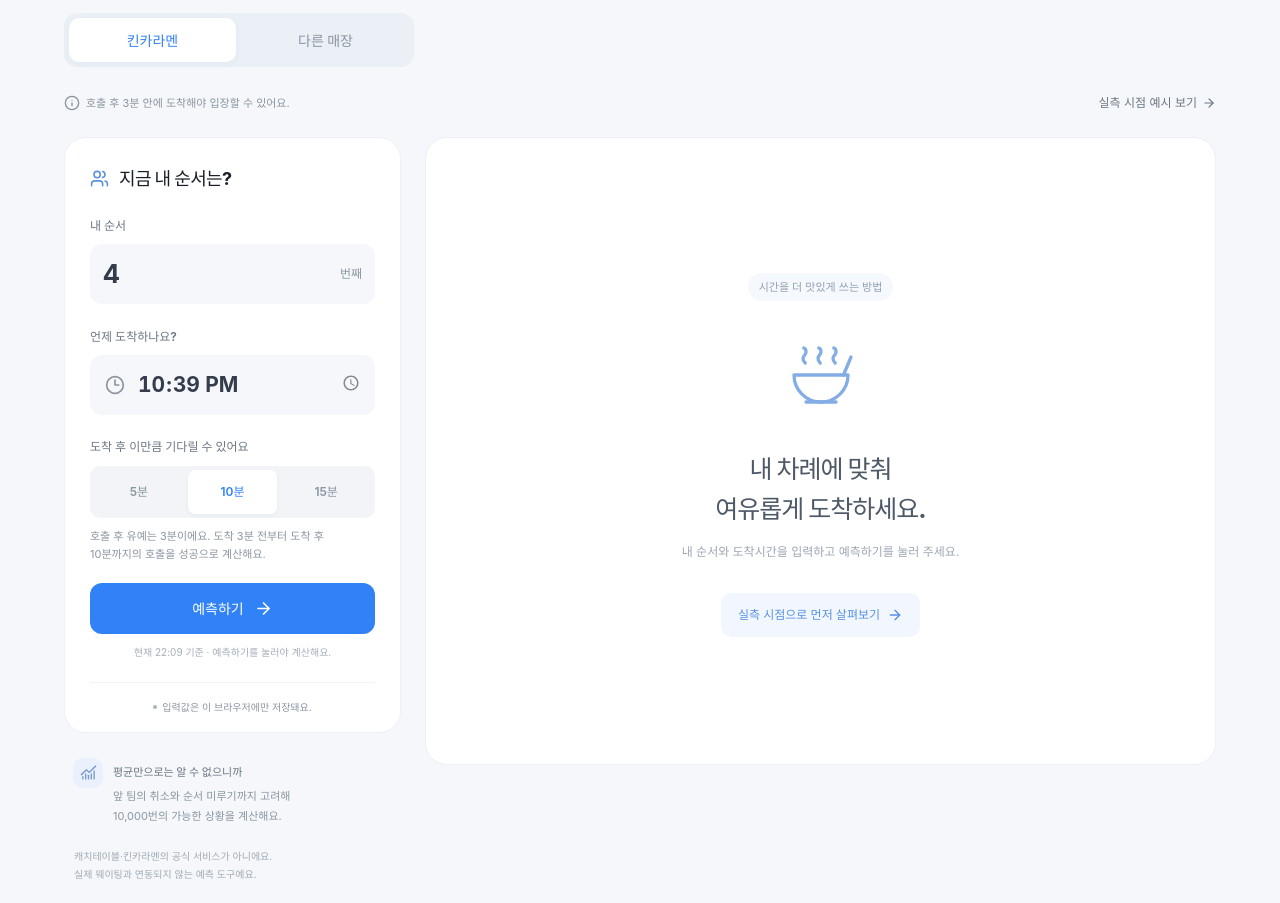
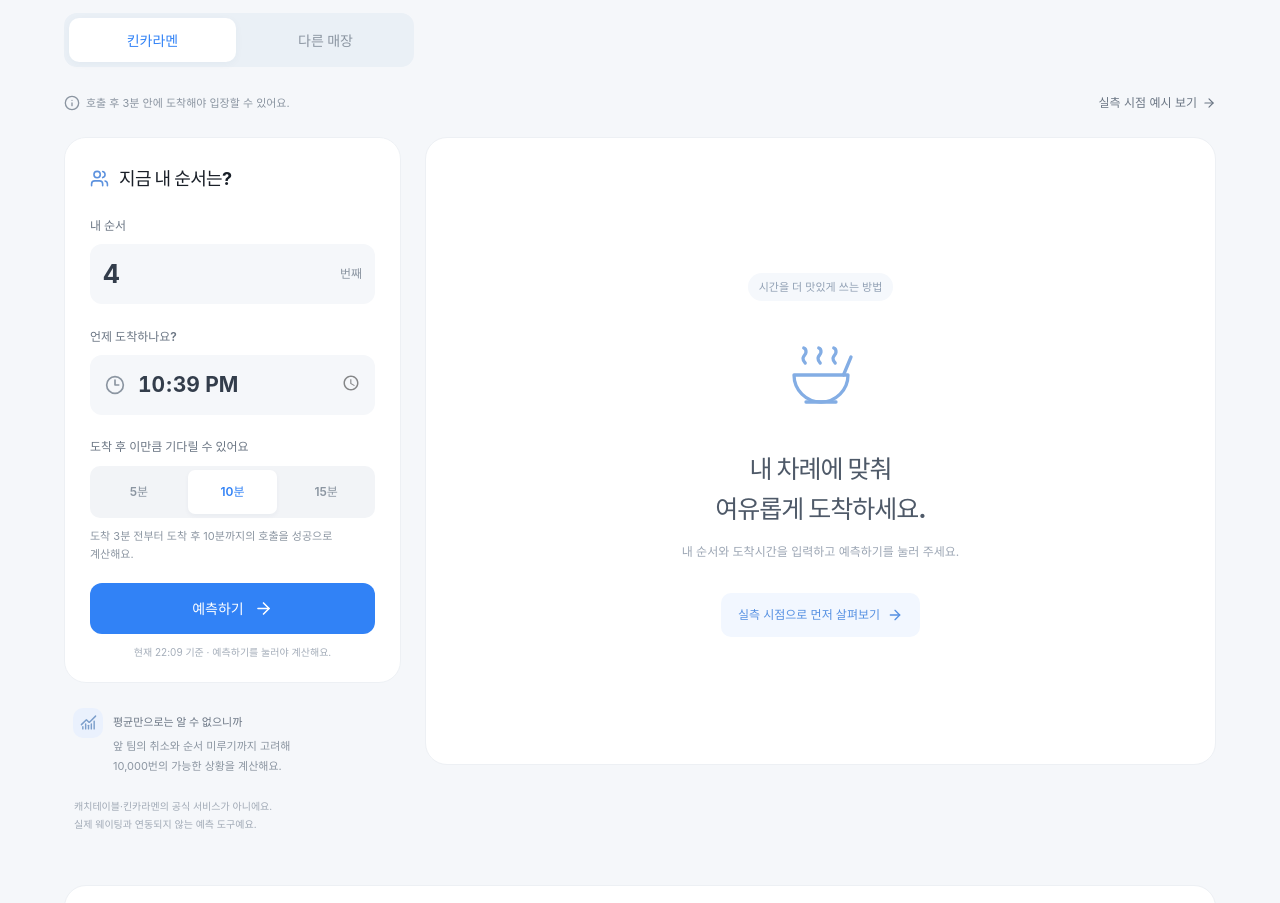
Before and after one commit to owlsleep315/kinkaramen-waiting, a React (Vite) app: page / in a window 1280 px wide. Shown: the part 260-1163 px from the top of the page. Built offline with nearby package versions, Linux system fonts and the light colour scheme.

Commit message:
입력 폼 문구 수정

```diff
--- a/src/components/WaitingInput.tsx
+++ b/src/components/WaitingInput.tsx
@@ -10,9 +10,9 @@ export function WaitingInput({ now, values, setValues, onPredict, loading, progr
     <label>내 순서<div className="number-field"><input id="rank" aria-label="내 순서" type="number" inputMode="numeric" min="1" max={MODEL.maxRank} value={values.rank} onChange={e => set('rank', e.target.value)}/><span>번째</span></div></label>
     <label className="time-label" htmlFor="target">언제 도착하나요?</label><div className="time-field"><Clock3 size={20}/><input id="target" aria-label="도착시간" type="time" required value={values.target} onChange={e => set('target', e.target.value)} onInput={e => set('target', e.currentTarget.value)}/></div>
     <fieldset className="tolerance-field"><legend>도착 후 이만큼 기다릴 수 있어요</legend><div className="segmented">{[5,10,15].map(v => <button type="button" key={v} aria-pressed={values.tolerance === v} className={values.tolerance === v ? 'active' : ''} onClick={() => set('tolerance', v)}>{v}분</button>)}</div></fieldset>
-    <p className="field-hint">호출 후 유예는 3분이에요. 도착 3분 전부터 도착 후 {values.tolerance}분까지의 호출을 성공으로 계산해요.</p>
+    <p className="field-hint">도착 3분 전부터 도착 후 {values.tolerance}분까지의 호출을 성공으로 계산해요.</p>
     {error && <p role="alert" className="form-error">{error}</p>}
     <button type="submit" className="primary-button" disabled={loading || !!error}>{loading ? <><LoaderCircle className="spin" size={18}/>계산 중 {Math.round(progress * 100)}%</> : <>예측하기<ArrowRight size={19}/></>}</button>
     <p className="input-note">{demo ? '실측 예시' : '현재'} {clock(now)} 기준 · 예측하기를 눌러야 계산해요.</p>
-  </form><div className="privacy-note"><span className="status-dot"/>입력값은 이 브라우저에만 저장돼요.</div></section>;
+  </form></section>;
 }
```
